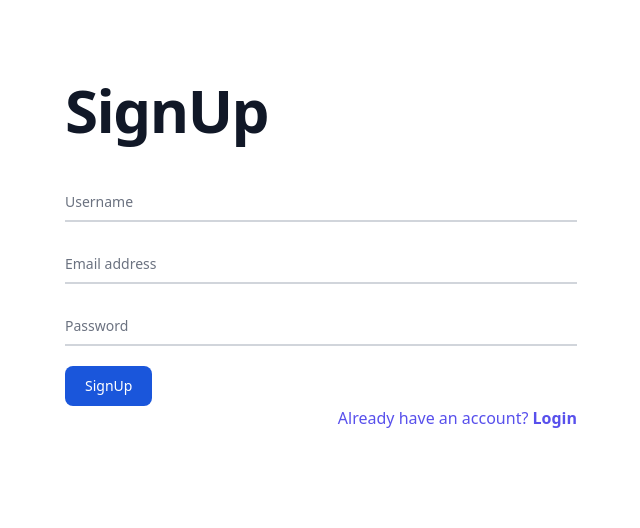
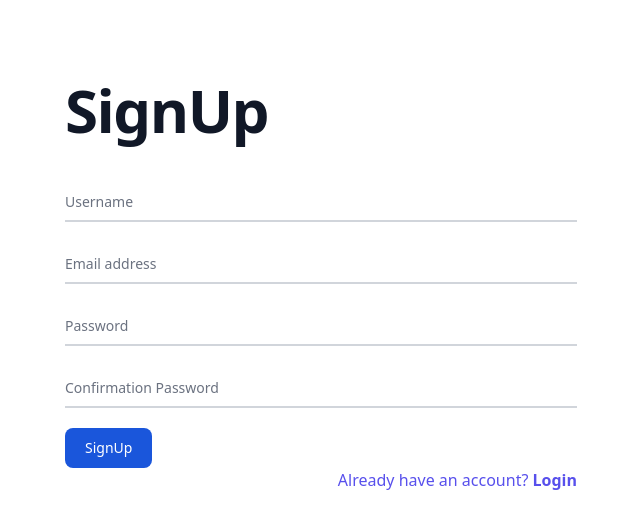
Before and after one commit to hardik-rl/react-firebase-auth, a React (Create React App) app: page /auth/signup in a window 1280 px wide. Shown: the top 528 px of the page, without its empty margins (319-959 px from the left). Built offline with nearby package versions, Linux system fonts and the light colour scheme; no server answers.

Commit message:
reset and signup page cpassword field add

```diff
--- a/src/components/ResetPassword.js
+++ b/src/components/ResetPassword.js
@@ -38,9 +38,8 @@ const ResetPassword = () => {
 
   const formik = useFormik({
     initialValues: {
-      // email: "",
       password: "",
-      // password_confirmation: "",
+      password_confirmation: "",
     },
     validationSchema: resetPasswordSchema,
     validateOnChange: false,
@@ -79,7 +78,7 @@ const ResetPassword = () => {
         <FormLabel name="Password" htmlFor="password" />
         <span className="text-red-500 text-xs">{formik.errors.password}</span>
       </div>
-      {/* <div className="relative z-0 w-full mb-5 group">
+      <div className="relative z-0 w-full mb-5 group">
         <FormControl
           type="password"
           value={formik.values.password_confirmation}
@@ -94,7 +93,7 @@ const ResetPassword = () => {
         <span className="text-red-500 text-xs">
           {formik.errors.password_confirmation}
         </span>
-      </div> */}
+      </div>
       <button
         type="submit"
         className={clsx(
--- a/src/components/Signup.js
+++ b/src/components/Signup.js
@@ -49,6 +49,7 @@ const Signup = () => {
       username: "",
       email: "",
       password: "",
+      password_confirmation: "",
     },
     validationSchema: signupSchema,
     validateOnChange: false,
@@ -95,7 +96,22 @@ const Signup = () => {
         <FormLabel name="Password" htmlFor="floating_password" />
         <span className="text-red-500 text-xs">{formik.errors.password}</span>
       </div>
-
+      <div className="relative z-0 w-full mb-5 group">
+        <FormControl
+          type="password"
+          value={formik.values.password_confirmation}
+          onChange={formik.handleChange}
+          className={clsx({ "is-error": formik.errors.password_confirmation })}
+          name="password_confirmation"
+        />
+        <FormLabel
+          name="Confirmation Password"
+          htmlFor="password_confirmation"
+        />
+        <span className="text-red-500 text-xs">
+          {formik.errors.password_confirmation}
+        </span>
+      </div>
       <button
         type="submit"
         className={clsx(
--- a/src/components/validation.js
+++ b/src/components/validation.js
@@ -6,6 +6,9 @@ export const signupSchema = object({
   password: string()
     .min(8, "Password must have at least 8 characters")
     .required(),
+  password_confirmation: string()
+    .required("Confirm Password is required")
+    .oneOf([ref("password"), null], "Passwords must match"),
 });
 
 export const loginSchema = object({
@@ -18,8 +21,6 @@ export const forgotPasswordSchema = object({
 });
 
 export const resetPasswordSchema = object({
-  // password: string().required(),
-  // password_confirmation: string().required(),
   password: string()
     .required("Password is required")
     .min(6, "Password must be at least 6 characters"),
```
